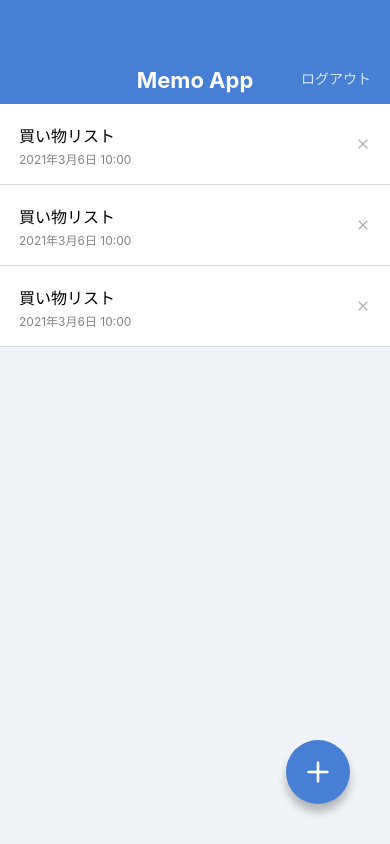
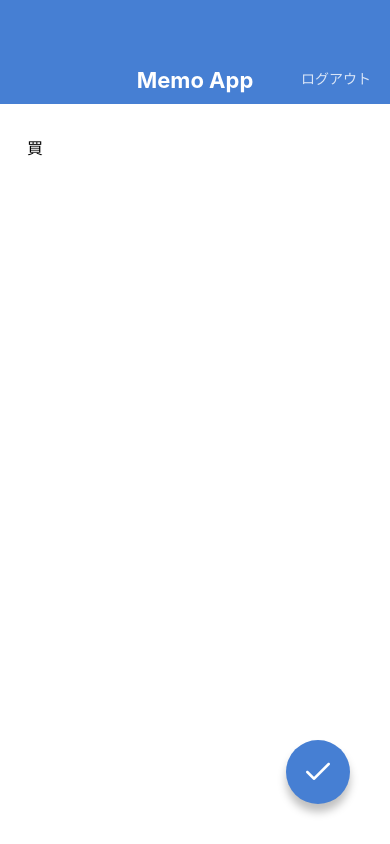
Before and after one commit to ogamw/MemoApp, a React Native app: screen / in a window 390 px wide. Built offline with nearby package versions, Linux system fonts and the light colour scheme.

Commit message:
メモ編集画面とメモ作成画面の作成

```diff
--- a/App.jsx
+++ b/App.jsx
@@ -2,10 +2,12 @@
 
 import メモリスト画面 from './src/screens/メモリスト画面';
 import メモ詳細画面 from './src/screens/メモ詳細画面';
+import メモ編集画面 from './src/screens/メモ編集画面';
+import メモ作成画面 from './src/screens/メモ作成画面';
 
 export default function App() {
   return (
     // eslint-disable-next-line react/jsx-pascal-case
-    <メモリスト画面 />
+    <メモ作成画面 />
   );
 }
--- /dev/null
+++ b/src/screens/メモ作成画面.jsx
@@ -0,0 +1,37 @@
+import React from 'react';
+import {
+  View, StyleSheet, TextInput, KeyboardAvoidingView,
+} from 'react-native';
+
+import AppBar from '../components/AppBar';
+import CircleButton from '../components/CircleButton';
+
+export default function メモ作成画面() {
+  return (
+    <KeyboardAvoidingView style={styles.container} behavior="height">
+      <AppBar />
+      <View style={styles.inputContainer}>
+        <TextInput value="買" multiline style={styles.input} />
+      </View>
+      <CircleButton name="check" />
+    </KeyboardAvoidingView>
+  );
+}
+
+const styles = StyleSheet.create({
+  container: {
+    flex: 1,
+    backgroundColor: '#ffffff',
+  },
+  inputContainer: {
+    paddingHorizontal: 27,
+    paddingVertical: 32,
+    flex: 1,
+  },
+  input: {
+    flex: 1,
+    textAlignVertical: 'top',
+    fontSize: 16,
+    lineHeight: 24,
+  },
+});
--- /dev/null
+++ b/src/screens/メモ編集画面.jsx
@@ -0,0 +1,37 @@
+import React from 'react';
+import {
+  View, StyleSheet, TextInput, KeyboardAvoidingView,
+} from 'react-native';
+
+import AppBar from '../components/AppBar';
+import CircleButton from '../components/CircleButton';
+
+export default function メモ詳細画面() {
+  return (
+    <KeyboardAvoidingView style={styles.container} behavior="height">
+      <AppBar />
+      <View style={styles.inputContainer}>
+        <TextInput value="買い物リスト" multiline style={styles.input} />
+      </View>
+      <CircleButton name="check" />
+    </KeyboardAvoidingView>
+  );
+}
+
+const styles = StyleSheet.create({
+  container: {
+    flex: 1,
+    backgroundColor: '#ffffff',
+  },
+  inputContainer: {
+    paddingHorizontal: 27,
+    paddingVertical: 32,
+    flex: 1,
+  },
+  input: {
+    flex: 1,
+    textAlignVertical: 'top',
+    fontSize: 16,
+    lineHeight: 24,
+  },
+});
```
